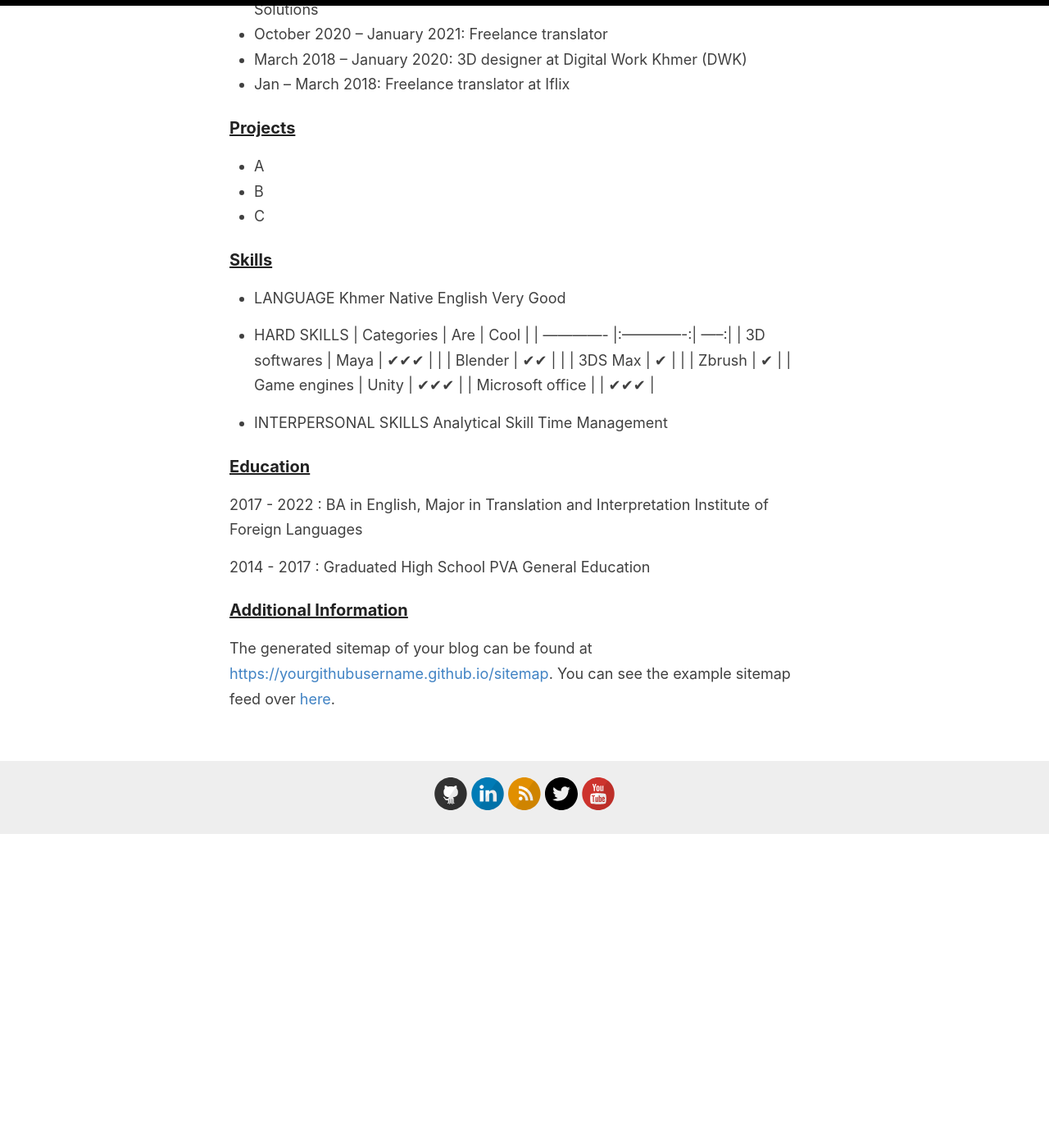
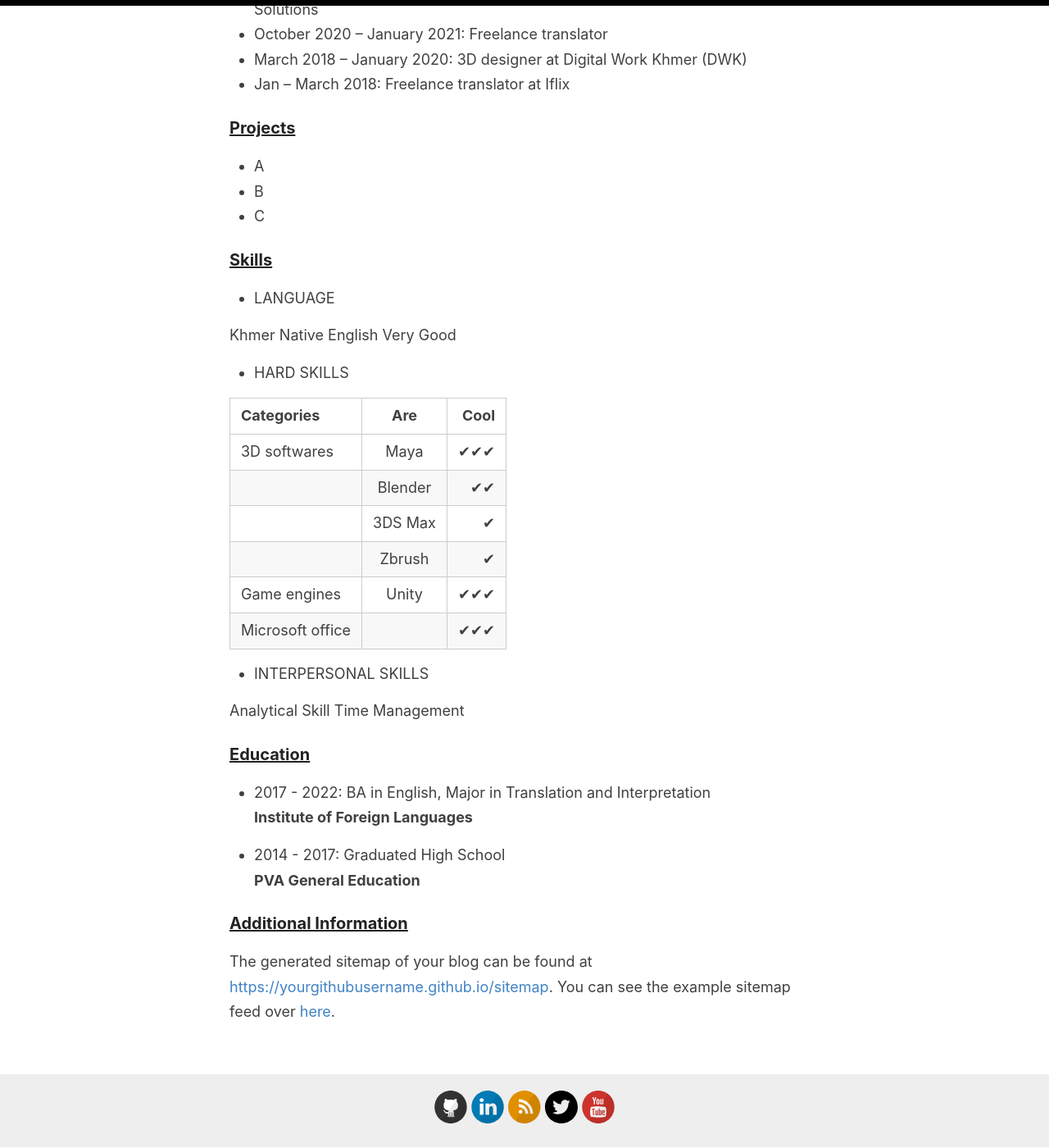
Before and after one commit to VuthySruy/VuthySruy.github.io, a Jekyll site: the page built from _pages/getting-started.md, in a window 1280 px wide and 1400 px high, scrolled down 619 px. Shown: the whole window at 82% size. Built offline with Jekyll 4.4.1, drawn with Linux system fonts in a browser that asks for light colours; before the commit the page ends 1637 px from its top, so only the background shows below that.

```diff
--- a/_pages/getting-started.md
+++ b/_pages/getting-started.md
@@ -25,10 +25,12 @@ As a highly skilled CG artist with a keen eye for detail and a passion for creat
 <h3 style="text-align: left;"><u>Skills</u></h3>
 
 * LANGUAGE
+
 Khmer      Native
 English    Very Good
 
 * HARD SKILLS
+
 | Categories    | Are           | Cool  |
 | ------------- |:-------------:| -----:|
 | 3D softwares  | Maya          | ✔✔✔    |
@@ -39,16 +41,17 @@ English    Very Good
 | Microsoft office |            |    ✔✔✔ |
 
 * INTERPERSONAL SKILLS
+
 Analytical Skill
 Time Management
 
 <h3 style="text-align: left;"><u>Education</u></h3>
 
-2017 - 2022  :  BA in English, Major in Translation and Interpretation
-                Institute of Foreign Languages
+* 2017 - 2022:  BA in English, Major in Translation and Interpretation<br>
+<b>Institute of Foreign Languages</b>
 
-2014 - 2017  :  Graduated High School
-                PVA General Education
+* 2014 - 2017:  Graduated High School<br>
+<b>PVA General Education</b>
 
 <h3 style="text-align: left;"><u>Additional Information</u></h3>
 
```
